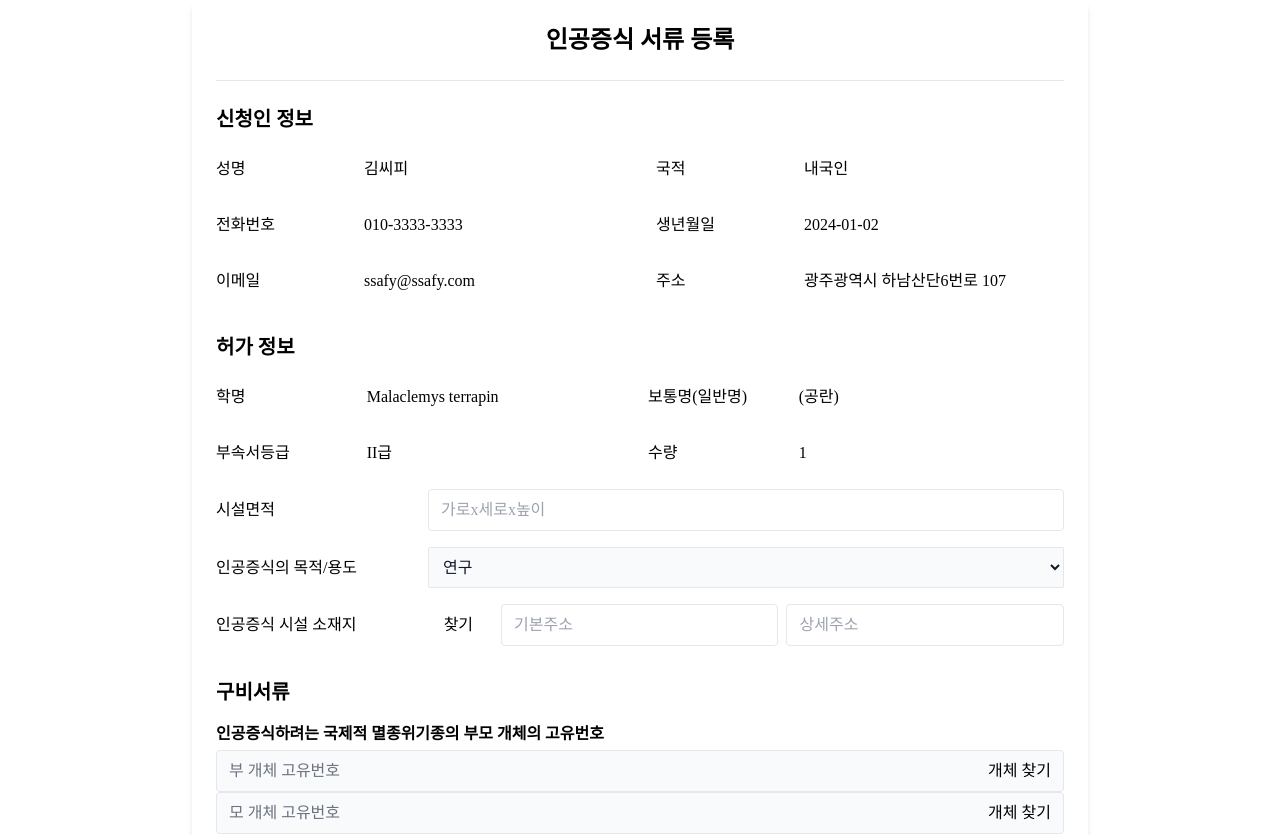
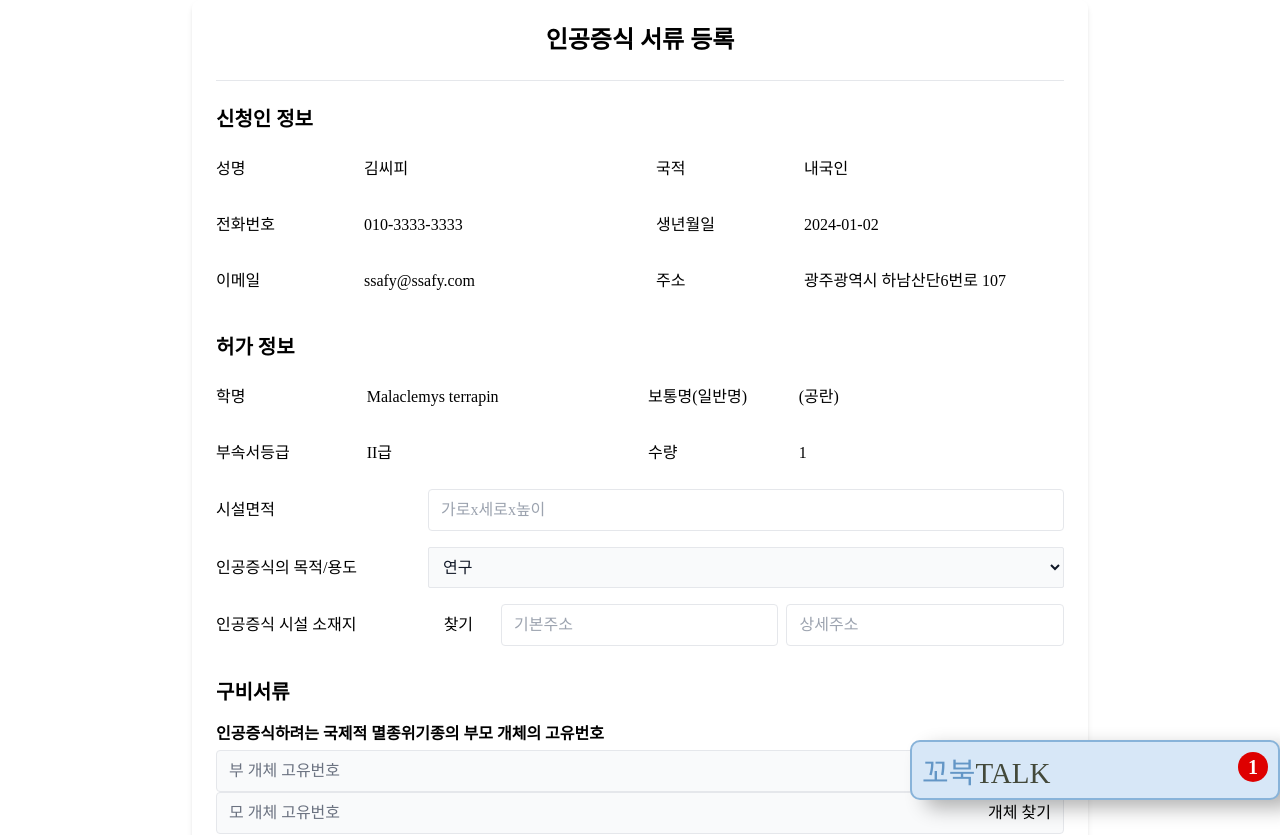
Before and after one commit to minseonkkim/KKOBUKzip, a React (Vite) app in the folder frontend/: page /doc-form/breed in a window 1280 px wide. Shown: the top 835 px of the page. Built offline with nearby package versions, Linux system fonts and the light colour scheme; a web font is replaced by a local one.

Commit message:
feat: 채팅 리스트 컴포넌트 구현

```diff
--- a/frontend/src/App.tsx
+++ b/frontend/src/App.tsx
@@ -12,6 +12,7 @@ import AuctionDetailPage from "./pages/auction/AuctionDetailPage";
 import AuctionListPage from "./pages/auction/AuctionListPage";
 import AdminPage from "./pages/user/AdminPage";
 import MyPage from "./pages/user/MyPage";
+import ChatList from "./components/chatting/ChatList";
 
 function App() {
   return (
@@ -54,6 +55,7 @@ function App() {
           <Route path="/admin" element={<AdminPage />} />
           <Route path="/mypage" element={<MyPage />} />
         </Routes>
+        <ChatList/>
       </BrowserRouter>
     </HelmetProvider>
   );
--- /dev/null
+++ b/frontend/src/components/chatting/ChatCard.tsx
@@ -0,0 +1,18 @@
+import TmpProfileImg from "../../assets/tmp_profile.png";
+
+export default function ChatCard(){
+    return <>
+    <div className="text-black bg-white rounded-[10px] p-2 flex flex-row justify-between items-center my-3 mx-1">
+        <div className="flex flex-row">
+            <img src={TmpProfileImg} className="rounded-full w-[52px] h-[52px] mr-3"/>
+            <div className="flex flex-col">
+                <div className="text-[16px]">꼬북맘</div>
+                <div className="text-[20px]">팔겠습니다.</div>
+            </div>
+        </div>
+        <div className="rounded-full bg-[#DE0000] w-[27px] h-[27px] flex justify-center items-center text-white font-bold text-[20px]">
+            1
+        </div>
+    </div>
+    </>
+}
--- /dev/null
+++ b/frontend/src/components/chatting/ChatList.tsx
@@ -0,0 +1,69 @@
+import { useState } from 'react';
+import { IoClose } from "react-icons/io5";
+import ChatCard from './ChatCard';
+
+export default function ChatList() {
+    const [isOpen, setIsOpen] = useState(false);
+
+    const toggleChat = () => {
+        setIsOpen(!isOpen);
+    };
+
+    return (
+        <>
+            <div
+                className={`cursor-pointer fixed w-[370px] p-[10px] bottom-0 right-0 z-1000 bg-[#D7E7F7] rounded-[10px] flex flex-col justify-between items-center transition-all duration-500 ${isOpen ? 'h-[450px]' : 'h-[60px]'} animate-float`}
+                style={{
+                    boxShadow: '15px 8px 20px rgba(0, 0, 0, 0.3)',
+                    border: '2px solid #88B3D9',
+                    animation: 'pulseGlow 3s infinite',
+                    overflow: 'hidden',
+                }}
+            >
+                <div className="flex flex-row justify-between items-center w-full" onClick={toggleChat}>
+                    <div className="font-dnf-bitbit text-[29px]">
+                        <span className="text-[#6396C6]">꼬북</span>
+                        <span className="text-[#43493A]">TALK</span>
+                    </div>
+                    {!isOpen ?
+                    <div className="rounded-full bg-[#DE0000] w-[30px] h-[30px] flex justify-center items-center text-white font-bold text-[20px] animate-bounce">
+                        1
+                    </div> :
+                    <IoClose className="text-[28px]"/>
+                    }
+
+                </div>
+
+                {isOpen && (
+                    <div className="w-full bg-transparent rounded-lg h-[380px] overflow-y-auto">
+                        <ChatCard/>
+                        <ChatCard/>
+                        <ChatCard/>
+                        <ChatCard/>
+                        <ChatCard/>
+                    </div>
+                )}
+            </div>
+
+            <style>{`
+                @keyframes float {
+                    0%, 100% {
+                        transform: translateY(0);
+                    }
+                    50% {
+                        transform: translateY(-5px);
+                    }
+                }
+
+                @keyframes bounce {
+                    0%, 100% {
+                        transform: translateY(0);
+                    }
+                    50% {
+                        transform: translateY(-10px);
+                    }
+                }
+            `}</style>
+        </>
+    );
+}
--- a/frontend/src/index.css
+++ b/frontend/src/index.css
@@ -23,3 +23,24 @@
 body {
     @apply font-KoPubDotum;
 }
+
+/* 전체 스크롤바 스타일링 */
+div::-webkit-scrollbar {
+    width: 6px; /* 스크롤바의 너비 */
+}
+
+/* 스크롤바 트랙 (배경) 스타일링 */
+div::-webkit-scrollbar-track {
+    background: transparent; /* 트랙 배경을 투명하게 설정 */
+}
+
+/* 스크롤바의 실제 막대 스타일링 */
+div::-webkit-scrollbar-thumb {
+    background-color: rgba(0, 0, 0, 0.3); /* 스크롤바 막대 색상 */
+    border-radius: 10px; /* 스크롤바 막대 모서리를 둥글게 */
+}
+
+/* 스크롤바 막대가 호버되었을 때 */
+div::-webkit-scrollbar-thumb:hover {
+    background-color: rgba(0, 0, 0, 0.5); /* 호버 시 색상 변경 */
+}
```
